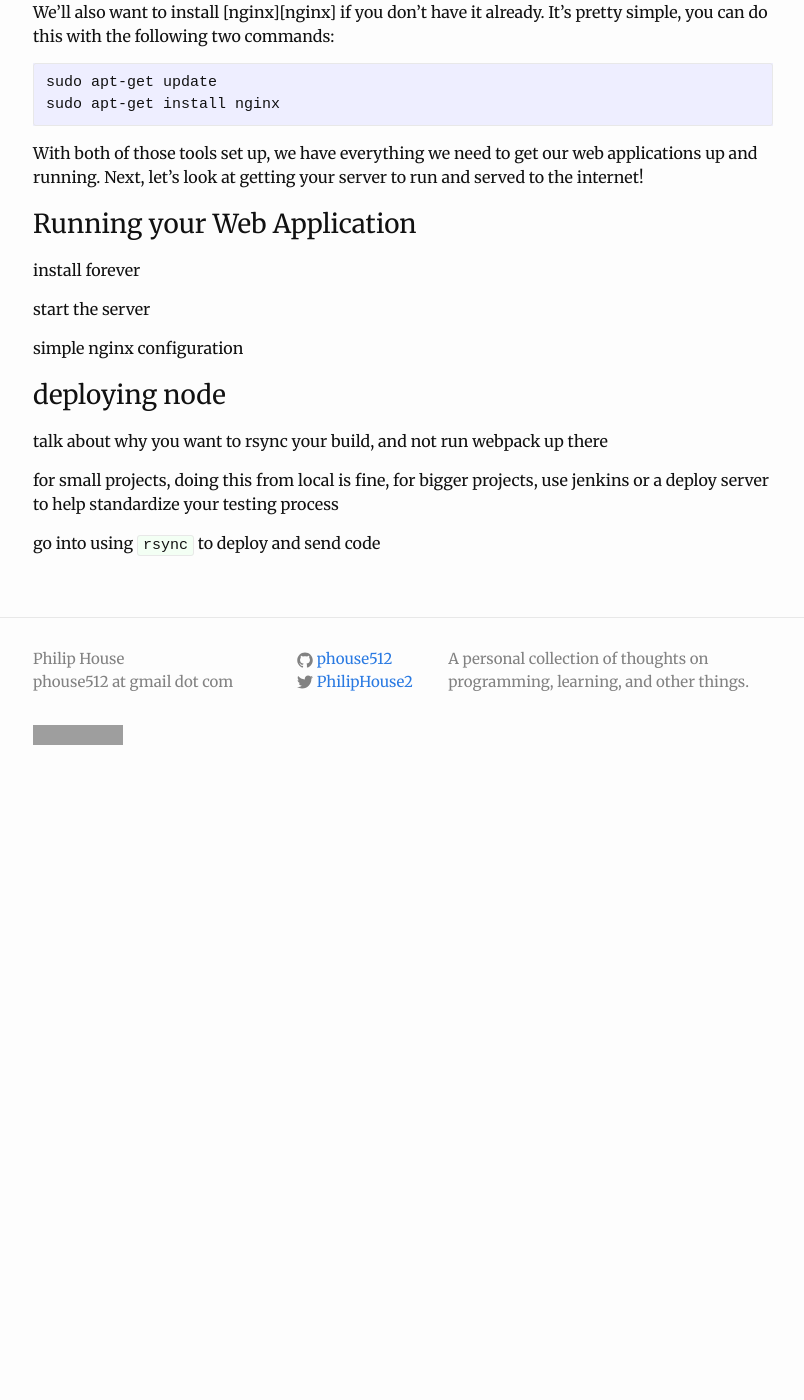
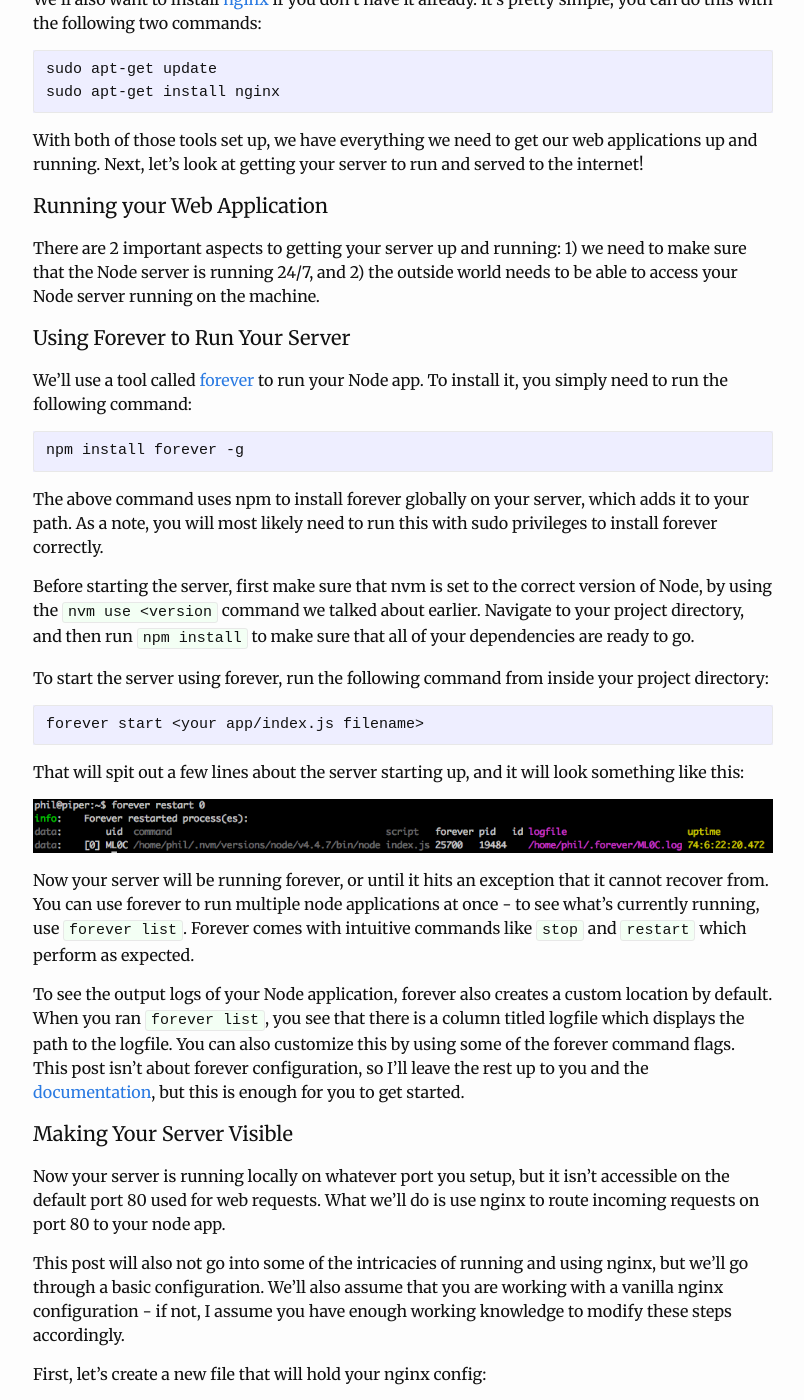
Before and after one commit to phouse512/blog, a Jekyll site: the page built from _posts/2017-02-14-hosting-and-deploying-node.markdown, in a window 1280 px wide and 1400 px high, scrolled down 1040 px. Shown: the whole window, without its empty margins (237-1041 px from the left). Built offline with Jekyll 4.4.1, drawn with Linux system fonts in a browser that asks for light colours; a script that is not in the unit is left out; comment, search, counter and statistics services are not loaded; before the commit the page ends 1831 px from its top, so only the background shows below that; some of the changed text lies outside the part shown; grey boxes are pictures that could not be loaded.

Commit message:
almost done

````diff
--- a/_posts/2017-02-14-hosting-and-deploying-node.markdown
+++ b/_posts/2017-02-14-hosting-and-deploying-node.markdown
@@ -36,8 +36,9 @@ your bashrc or bash_profile ran correctly.
 The following steps are taken from nvm's documentation, so if something doesn't
 work, refer to the docs for help. Let's start by installing it to your machine:
 
-`curl -o- https://raw.githubusercontent.com/creationix/nvm/v0.33.0/install.sh
-| bash`
+```
+curl -o- https://raw.githubusercontent.com/creationix/nvm/v0.33.0/install.sh | bash
+```
 
 Run `source ~/.bashrc` to make sure that nvm is added to your path, and then
 run `command -v nvm` to ensure that it was installed correctly. If it was, it
@@ -63,23 +64,124 @@ applications up and running. Next, let's look at getting your server to run and
 served to the internet!
 
 
-### Running your Web Application
+#### Running your Web Application
 
+There are 2 important aspects to getting your server up and running: 1) we need
+to make sure that the Node server is running 24/7, and 2) the outside world
+needs to be able to access your Node server running on the machine.
 
-install forever
+#### Using Forever to Run Your Server
 
-start the server
+We'll use a tool called [forever][forever] to run your Node app. To install it,
+you simply need to run the following command:
 
-simple nginx configuration
+```
+npm install forever -g
+```
 
-### deploying node
+The above command uses npm to install forever globally on your server, which
+adds it to your path. As a note, you will most likely need to run this with
+sudo privileges to install forever correctly.
 
-talk about why you want to rsync your build, and not run webpack up there
+Before starting the server, first make sure that nvm is set to the correct
+version of Node, by using the `nvm use <version` command we talked about
+earlier. Navigate to your project directory, and then run `npm install` to make
+sure that all of your dependencies are ready to go.
 
-for small projects, doing this from local is fine, for bigger projects, use
-jenkins or a deploy server to help standardize your testing process
+To start the server using forever, run the following command from inside your
+project directory:
 
-go into using `rsync` to deploy and send code
+```
+forever start <your app/index.js filename>
+```
+
+That will spit out a few lines about the server starting up, and it will look
+something like this:
+
+![forever output]({{ site.url }}/assets/forever_output.png)
+
+Now your server will be running forever, or until it hits an exception that it
+cannot recover from. You can use forever to run multiple node applications at
+once - to see what's currently running, use `forever list`. Forever comes with
+intuitive commands like `stop` and `restart` which perform as expected.
+
+To see the output logs of your Node application, forever also creates a custom
+location by default. When you ran `forever list`, you see that there is
+a column titled logfile which displays the path to the logfile. You can also
+customize this by using some of the forever command flags. This post isn't
+about forever configuration, so I'll leave the rest up to you and the
+[documentation][forever], but this is enough for you to get started.
+
+#### Making Your Server Visible
+
+Now your server is running locally on whatever port you setup, but it isn't
+accessible on the default port 80 used for web requests. What we'll do is use
+nginx to route incoming requests on port 80 to your node app.
+
+This post will also not go into some of the intricacies of running and using
+nginx, but we'll go through a basic configuration. We'll also assume that you
+are working with a vanilla nginx configuration - if not, I assume you have
+enough working knowledge to modify these steps accordingly.
+
+First, let's create a new file that will hold your nginx config:
+
+```
+vim /etc/nginx/sites-available/node_app
+```
+
+Inside that file, we want to put the following contents, slightly modified for
+your domain name and port number.
+
+```
+server {
+    listen 80;
+    server_name <yourdomain.com>;
+
+    location / {
+        proxy_pass http://localhost:<your_port_#>/;
+    }
+}
+```
+
+The above configuration is pretty self-explanatory. First, it tells nginx to
+listen for incoming http requests on port 80. If the request has yourdomain.com
+in the body, then it forwards this request to `http://localhost:<your_port_#>/`
+on your server, which corresponds to the node application you spun up earlier.
+
+Next, we have to actually add this configuration to nginx - and we do that by
+creating a [symlink][symlink] in another directory to this config file we just
+created. To do that, run the following command:
+
+```
+sudo ln -s /etc/nginx/sites-available/node_app /etc/nginx/sites-enabled/node_app
+```
+
+As you can see, the first argument is the path of the file we want to create
+a link to, and the second argument is the path of the new symlink we are
+creating. To modify nginx configs, all you need to do is add new configuration
+files in the `sites-enabled` directory for it to pick them up. Symlinks just
+make it easy to swap them out without actually deleting files.
+
+The final step is to make sure that nginx picks up the new configuration. We
+can do that by running this:
+
+```
+sudo service nginx reload
+```
+
+If all goes well, this should give you an `[OK]` message, and nginx has the
+correct config! If your node application is running, you should be able to
+access it on the internet now, by going to `http://yourdomain.com`. Note that
+this is contingent on you updating your DNS settings to map that domain name to
+your server IP.
+
+Your application is up and running, and you should be able to make changes,
+restart your node server using forever, and see them live on the internet!
+
 
 [express]: http://expressjs.com/
 [nvm]: https://github.com/creationix/nvm
+[nginx]: https://www.nginx.com/resources/wiki/
+[forever]: https://github.com/foreverjs/forever
+[symlink]: https://en.wikipedia.org/wiki/Symbolic_link#POSIX_and_Unix-like_operating_systems
+[es6]: http://es6-features.org/
````
Also changed, not shown: assets/forever_output.png (added).
